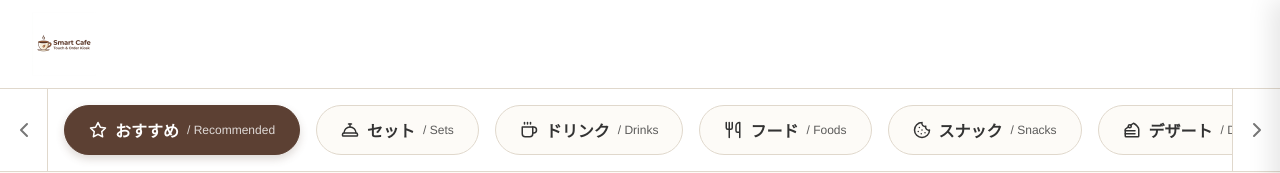
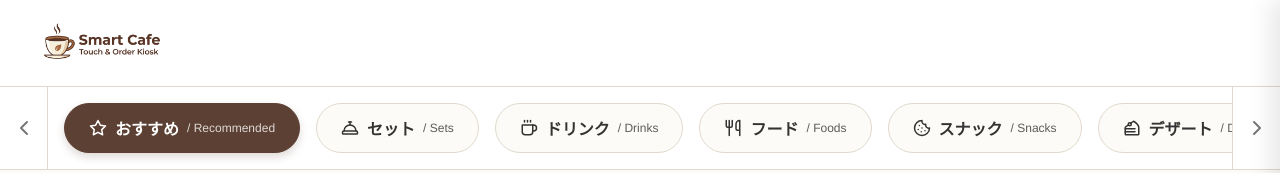
Before and after one commit to Lialle-aboojr/Antigravity-100apps-knock-apps, a React (Vite) app in the folder 097_SmartCafeKiosk/: page / in a window 1280 px wide. Shown: the top 173 px of the page. Built offline with nearby package versions, Linux system fonts and the light colour scheme.

Commit message:
style: adjust header padding, scale brand logo, and fix toggle badge orientation

```diff
--- a/097_SmartCafeKiosk/src/index.css
+++ b/097_SmartCafeKiosk/src/index.css
@@ -54,12 +54,14 @@ button {
 
 /* ======== ヘッダー & 新ロゴ ======== */
 .app-header {
-  padding: 12px 32px; /* 少し余白を詰める */
+  padding: 8px 32px; /* 余白を詰めてロゴにスペースを渡す */
   background-color: var(--surface);
   border-bottom: 1px solid var(--border);
   display: flex;
   align-items: center;
   justify-content: flex-start; /* ロゴを左上に配置 */
+  min-height: 80px;
+  overflow: hidden; /* はみ出した分を隠す */
 }
 
 .brand {
@@ -67,8 +69,12 @@ button {
 }
 
 .brand-logo {
-  height: 64px; /* 横長ロゴがしっかり見える大きさ */
+  height: 70px;
+  width: auto;
   object-fit: contain;
+  /* 画像生成特有の内部余白（白枠）をカットするため、CSSで2倍に拡大表示します */
+  transform: scale(2.0);
+  transform-origin: left center;
 }
 
 /* ======== カテゴリタブ (スクロール対応) ======== */
@@ -571,12 +577,12 @@ button {
   letter-spacing: 2px;
 }
 
-/* アイコンと数字の向きを揃える */
 .toggle-icon {
-  transform: rotate(90deg);
+  transform: rotate(90deg); /* アイコンは90度回転させて正立させる */
   display: flex;
 }
 
+/* バッジの向きと崩れを修正 */
 .toggle-badge {
   background-color: white;
   color: var(--primary);
@@ -588,7 +594,11 @@ button {
   justify-content: center;
   font-size: 14px;
   padding: 0 8px;
-  transform: rotate(90deg);
+
+  /* 数字が逆さま・横向きになるのを防ぎ、正立させるためのリセット */
+  writing-mode: horizontal-tb;
+  transform: none;
+  font-weight: bold;
 }
 
 
```
